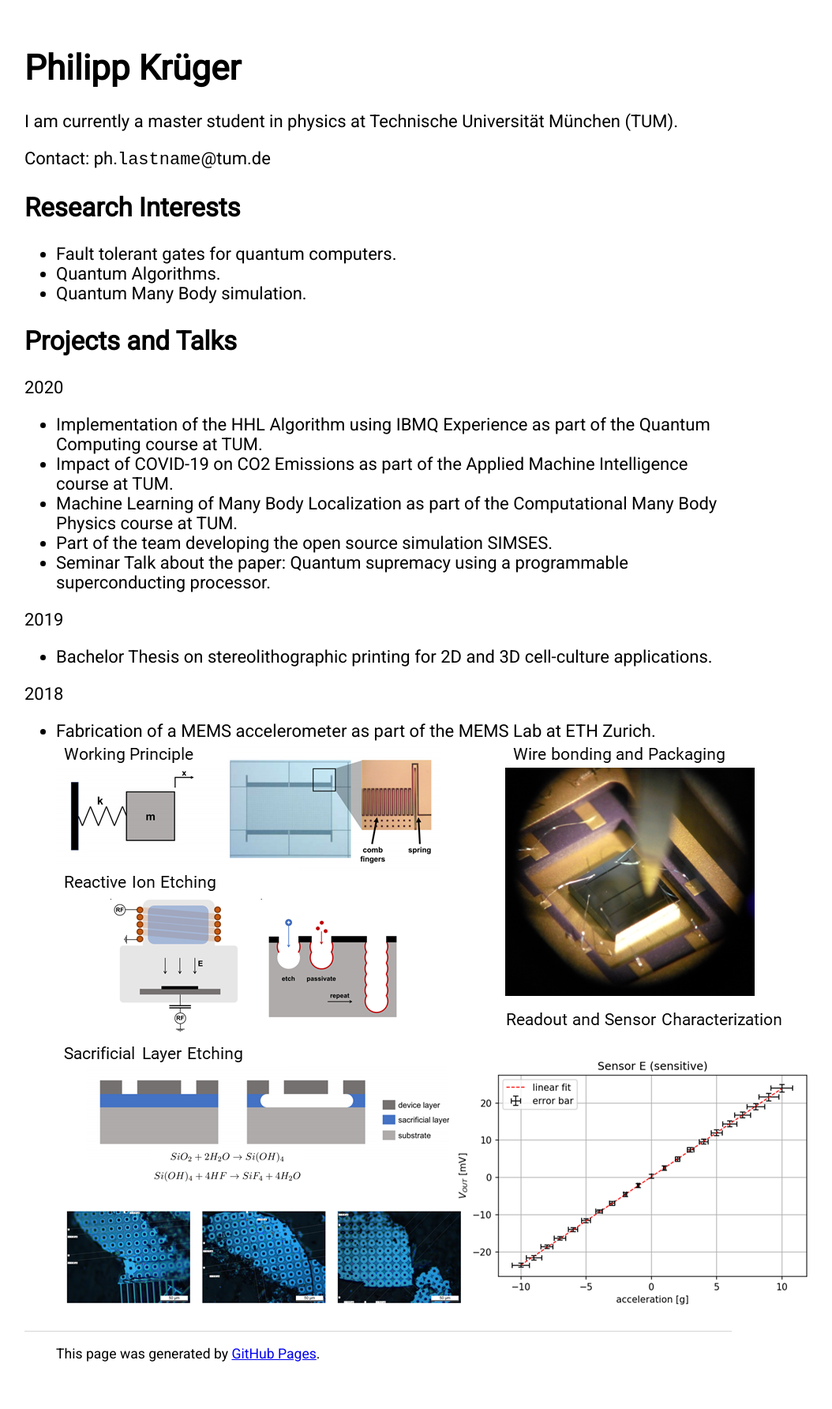
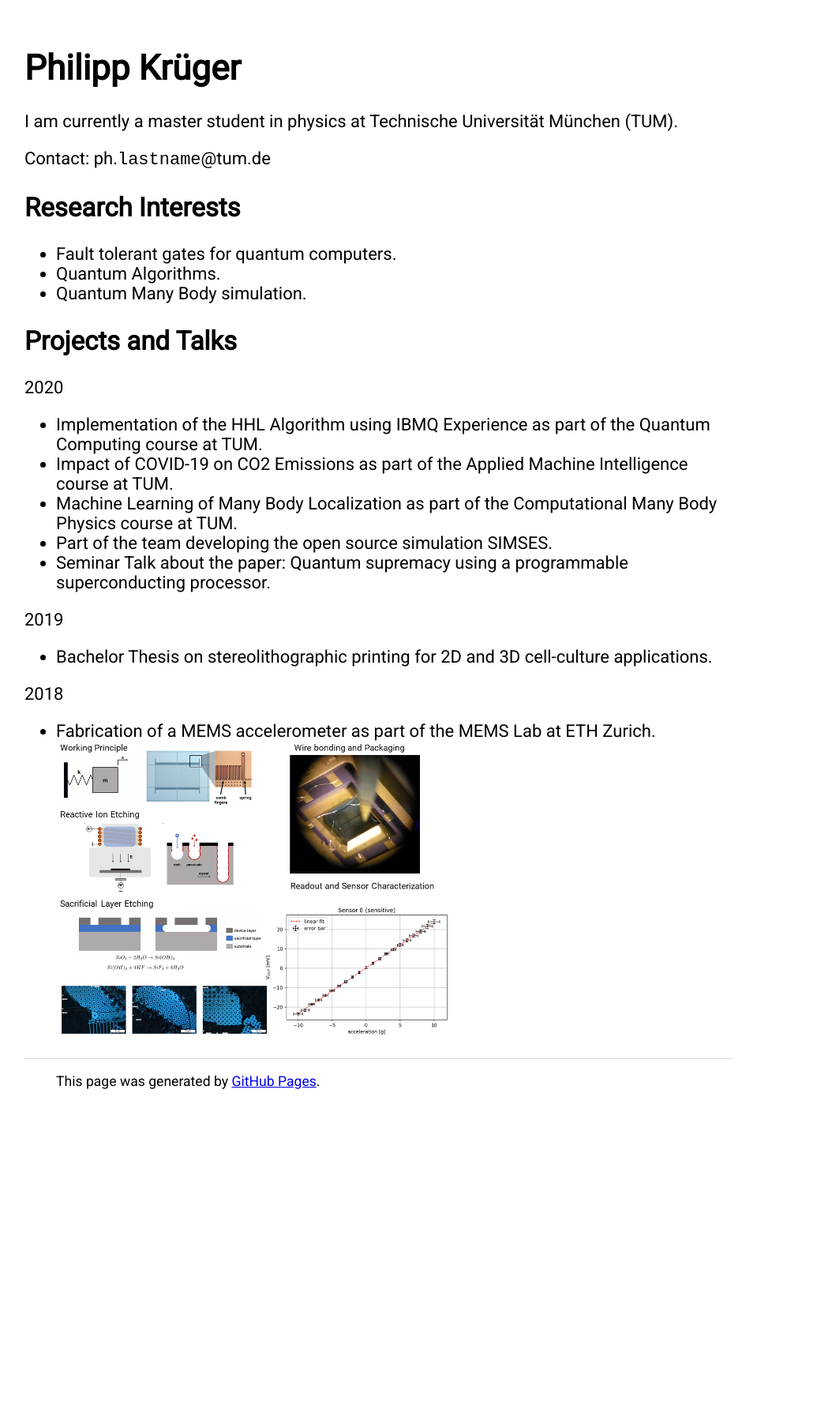
Before and after one commit to PhilippKrueger/PhilippKrueger.github.io, a Jekyll site: the page built from index.html, in a window 1280 px wide. Shown: the whole page at 79% size, without its empty margins (161-1215 px from the left). Built offline with Jekyll 4.4.1, drawn with Linux system fonts in a browser that asks for light colours; after the commit the page ends 1439 px from its top, so only the background shows below that.

Commit message:
Update index.html

```diff
--- a/index.html
+++ b/index.html
@@ -33,7 +33,7 @@
 	2018
 	<ul>
 	  <li>Fabrication of a MEMS accelerometer as part of the MEMS Lab at ETH Zurich.</li>
-	<img src="\Images\MEMS.png">
+	<img src="\Images\MEMS.png" alt="MEMS accelerometer" width="500">
 	</ul>
 
 </div><!-- /.blurb -->
```
